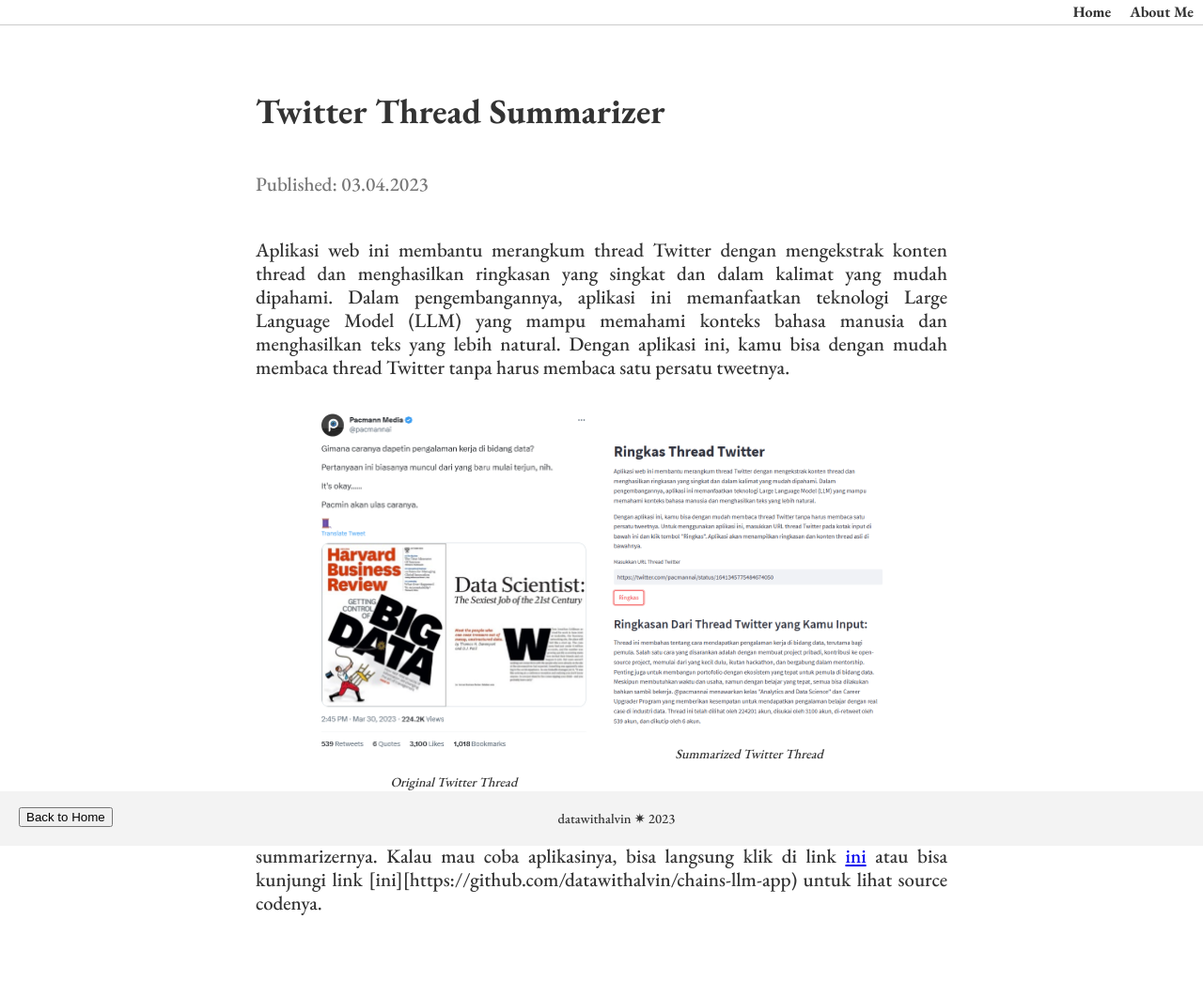
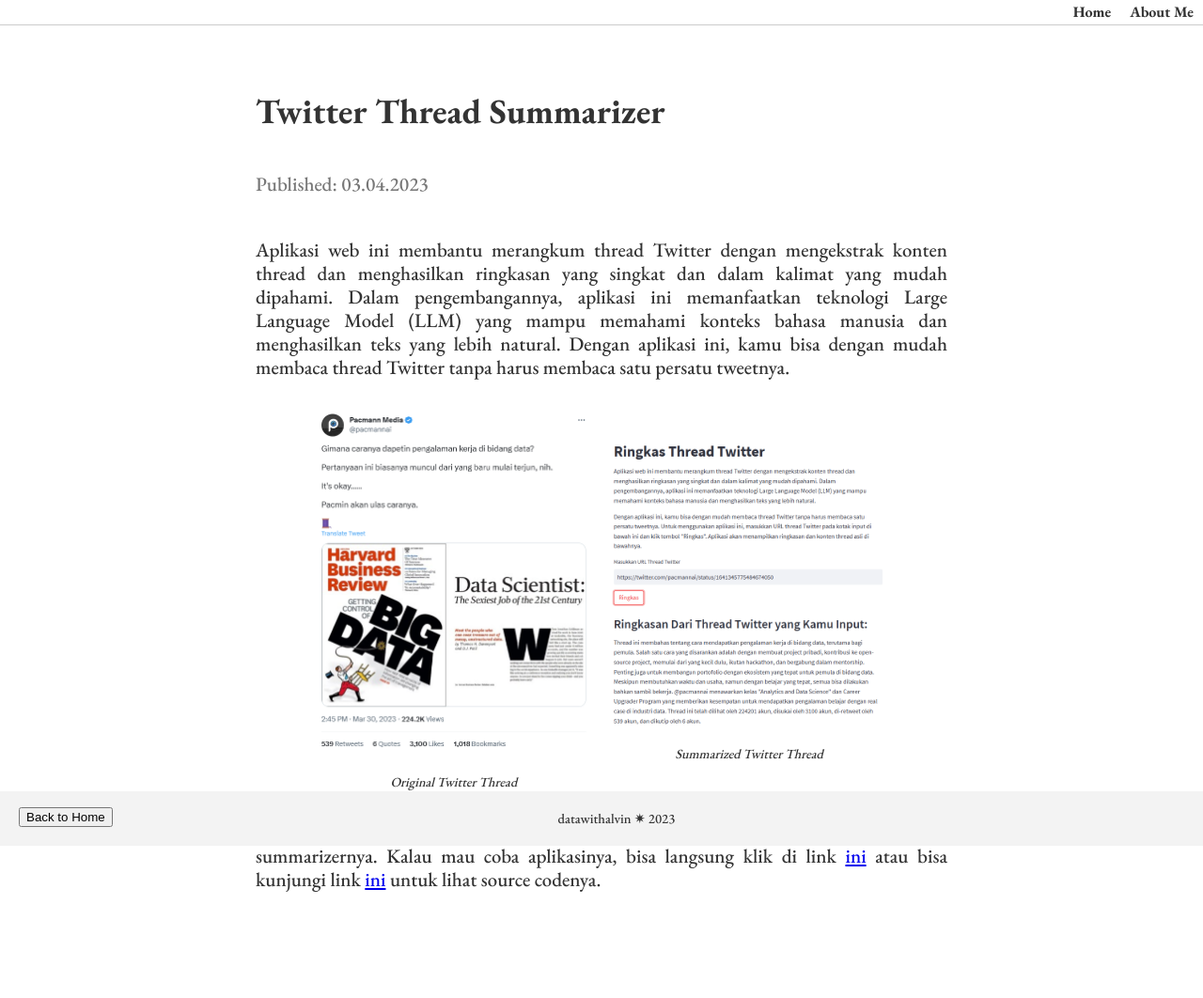
Before and after one commit to datawithalvin/ds-porto-web, a Jekyll site: the page built from _posts/2023-04-03-thread-summarizer.md, in a window 1280 px wide. Shown: the whole page at 94% size. Built offline with Jekyll 4.4.1, drawn with Linux system fonts in a browser that asks for light colours; after the commit the page ends 1037 px from its top, so only the background shows below that.

Commit message:
Update 2023-04-03-thread-summarizer.md

```diff
--- a/_posts/2023-04-03-thread-summarizer.md
+++ b/_posts/2023-04-03-thread-summarizer.md
@@ -40,4 +40,4 @@
     }
 </style>
 
-Aplikasi ini dibuat menggunakan SNScrape, LangChain, dan OpenAI model untuk summarizernya. Kalau mau coba aplikasinya, bisa langsung klik di link [ini](https://bit.ly/3Kt3yIK) atau bisa kunjungi link [ini][https://github.com/datawithalvin/chains-llm-app) untuk lihat source codenya.
+Aplikasi ini dibuat menggunakan SNScrape, LangChain, dan OpenAI model untuk summarizernya. Kalau mau coba aplikasinya, bisa langsung klik di link [ini](https://bit.ly/3Kt3yIK) atau bisa kunjungi link [ini](https://github.com/datawithalvin/chains-llm-app) untuk lihat source codenya.
```
